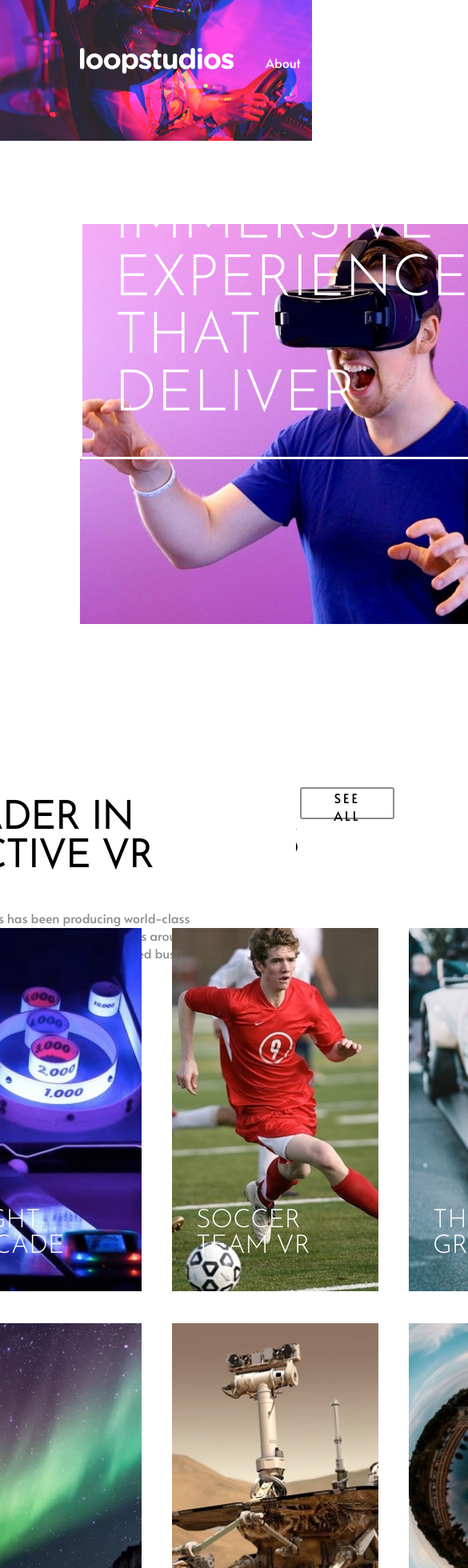
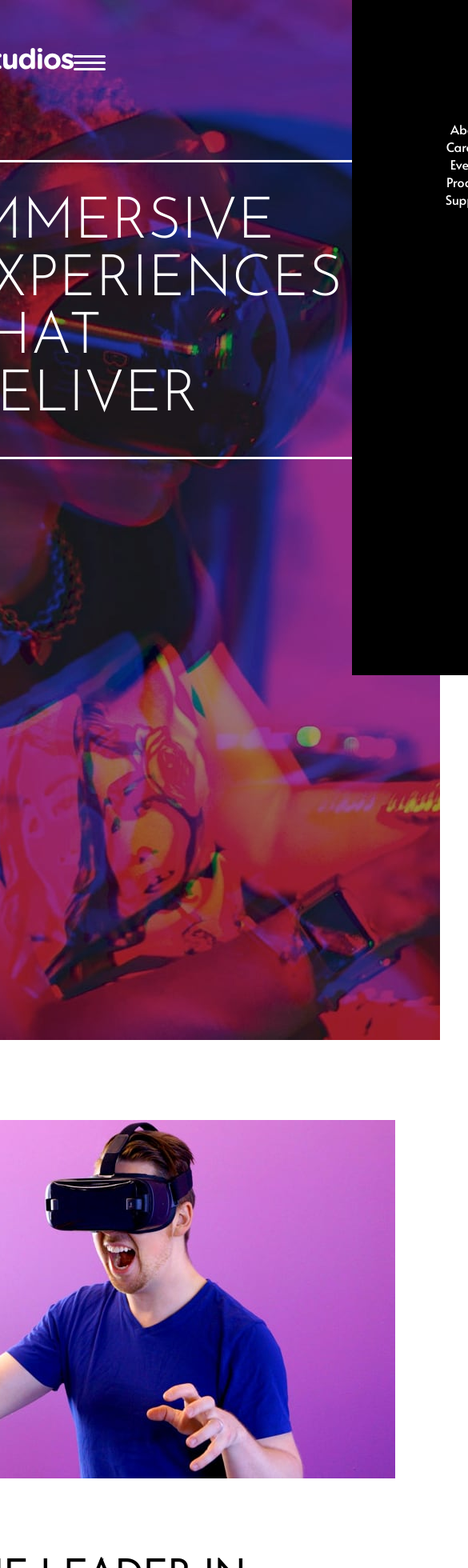
Before and after one commit to DantDev/loopstudios-page, a React (Vite) app: page / in a window 390 px wide. Shown: the top 1960 px of the page at 80% size, 585 px wide, since content can reach past the window. Built offline with nearby package versions, Linux system fonts and the light colour scheme.

Commit message:
started implementing mobile design

```diff
--- a/src/App.jsx
+++ b/src/App.jsx
@@ -1,15 +1,25 @@
 import React from "react"
 import logo from "./assets/logo.svg"
 import imgHero from "./assets/desktop/image-hero.jpg"
+import imgHeroMobile from "./assets/mobile/image-hero.jpg"
 import imgInteractive from "./assets/desktop/image-interactive.jpg"
+import imgInteractiveMobile from "./assets/mobile/image-interactive.jpg"
 import earthImg from "./assets/desktop/image-deep-earth.jpg"
+import earthImgMobile from "./assets/mobile/image-deep-earth.jpg"
 import arcadeImg from "./assets/desktop/image-night-arcade.jpg"
+import arcadeImgMobile from "./assets/mobile/image-night-arcade.jpg"
 import soccerImg from "./assets/desktop/image-soccer-team.jpg"
+import soccerImgMobile from "./assets/mobile/image-soccer-team.jpg"
 import gridImg from "./assets/desktop/image-grid.jpg"
+import gridImgMobile from "./assets/mobile/image-grid.jpg"
 import aboveImg from "./assets/desktop/image-from-above.jpg"
+import aboveImgMobile from "./assets/mobile/image-from-above.jpg"
 import borealisImg from "./assets/desktop/image-pocket-borealis.jpg"
+import borealisImgMobile from "./assets/mobile/image-pocket-borealis.jpg"
 import curiosityImg from "./assets/desktop/image-curiosity.jpg"
+import curiosityImgMobile from "./assets/mobile/image-curiosity.jpg"
 import fisheyeImg from "./assets/desktop/image-fisheye.jpg"
+import fisheyeImgMobile from "./assets/mobile/image-fisheye.jpg"
 import facebookLogo from "./assets/icon-facebook.svg"
 import twitterLogo from "./assets/icon-twitter.svg"
 import pinterestLogo from "./assets/icon-pinterest.svg"
@@ -44,9 +54,11 @@ function App() {
             </h1>
         </div>
         <img className="hero-background" src={imgHero} />
+        <img className="hero-background-mobile" src={imgHeroMobile} />
       </div>
       <div className="content-1">
         <img className="img-interactive" src={imgInteractive} />
+        <img className="img-interactive-mobile" src={imgInteractiveMobile} />
         <div className="content-1-info">
           <h2 className="content-1-title">THE LEADER IN INTERACTIVE VR</h2>
           <p className="content-1-text">Founded in 2011, Loopstudios has been producing world-class virtual reality projects for some of the best companies around the globe. Our award-winning creations have transformed businesses through digital experiences that bind to their brand.</p>
@@ -60,36 +72,44 @@ function App() {
         <div className="content-2-imgs-1">
           <div className="content-2-img">
             <img className="img-single" src={earthImg} />
+            <img className="img-single-mobile" src={earthImgMobile} />
             <h3 className="img-title"><span className="text-block">DEEP</span> EARTH</h3>
           </div>
           <div className="content-2-img">
             <img className="img-single" src={arcadeImg} />
+            <img className="img-single-mobile" src={arcadeImgMobile} />
             <h3 className="img-title"><span className="text-block">NIGHT</span> ARCADE</h3>
           </div>
           <div className="content-2-img">
             <img className="img-single" src={soccerImg} />
+            <img className="img-single-mobile" src={soccerImgMobile} />
             <h3 className="img-title"><span className="text-block">SOCCER</span> TEAM VR</h3>
           </div>
           <div className="content-2-img">
             <img className="img-single" src={gridImg} />
+            <img className="img-single-mobile" src={gridImgMobile} />
             <h3 className="img-title"><span className="text-block">THE</span> GRID</h3>
           </div>
         </div>
         <div className="content-2-imgs-2">
           <div className="content-2-img">
             <img className="img-single" src={aboveImg} />
+            <img className="img-single-mobile" src={aboveImgMobile} />
             <h3 className="img-title"><span className="text-block">FROM UP</span> ABOVE VR</h3>
           </div>
           <div className="content-2-img">
             <img className="img-single" src={borealisImg} />
+            <img className="img-single-mobile" src={borealisImgMobile} />
             <h3 className="img-title"><span className="text-block">POCKET</span> BOREALIS</h3>
           </div>
           <div className="content-2-img">
             <img className="img-single" src={curiosityImg} />
+            <img className="img-single-mobile" src={curiosityImgMobile} />
             <h3 className="img-title"><span className="text-block">THE</span> CURIOSITY</h3>
           </div>
           <div className="content-2-img">
             <img className="img-single" src={fisheyeImg} />
+            <img className="img-single-mobile" src={fisheyeImgMobile} />
             <h3 className="img-title"><span className="text-block">MAKE IT</span> FISHEYE</h3>
           </div>
         </div>
--- a/src/index.css
+++ b/src/index.css
@@ -129,12 +129,17 @@
 }
 
 .navigation input:checked ~ .menu{
+  right: 0;
   opacity: 1;
   transition: ease-in-out opacity 250ms;
 }
 
 .hero-background{
   width: 100%;
+}
+
+.hero-background-mobile{
+  display: none;
 }
 
 .header-info{
@@ -154,6 +159,10 @@
 
 .content-1{
   padding: 100px;
+}
+
+.img-interactive-mobile{
+  display: none;
 }
 
 .content-1-info{
@@ -238,6 +247,10 @@
   height: 100%;
 }
 
+.img-single-mobile{
+  display: none;
+}
+
 .img-title{
   font-family: var(--ff-josefin);
   font-weight: 300;
@@ -315,3 +328,67 @@ footer{
   font-family: var(--ff-alata);
   color: var(--clr-very-dark-gray);
 }
+
+@media (max-width: 1150px){
+  .container{
+    display: flex;
+    flex-direction: column;
+    align-items: center;
+    justify-content: center;
+    max-width: 350px;
+  }
+
+  .hamburger,
+  .toggle-menu{
+    display: block;
+  }
+
+  .menu{
+    justify-content: start;
+    flex-direction: column;
+    align-items: center;
+    position: fixed;
+    top: 0;
+    right: -300px;
+    background: black;
+    width: 250px;
+    height: 100%;
+    padding-top: 150px;
+  }
+
+  .hero-background{
+    display: none;
+  }
+
+  .hero-background-mobile{
+    display: block;
+  }
+
+  .img-interactive{
+    display: none;
+  }
+
+  .img-interactive-mobile{
+    display: block;
+  }
+
+  .content-1-info{
+    position: static;
+  }
+
+  .img-single{
+    display: none;
+  }
+
+  .img-single-mobile{
+    display: block;
+  }
+
+  .content-2-imgs-1{
+    flex-direction: column;
+  }
+
+  .content-2-imgs-2{
+    flex-direction: column;
+  }
+}
```
